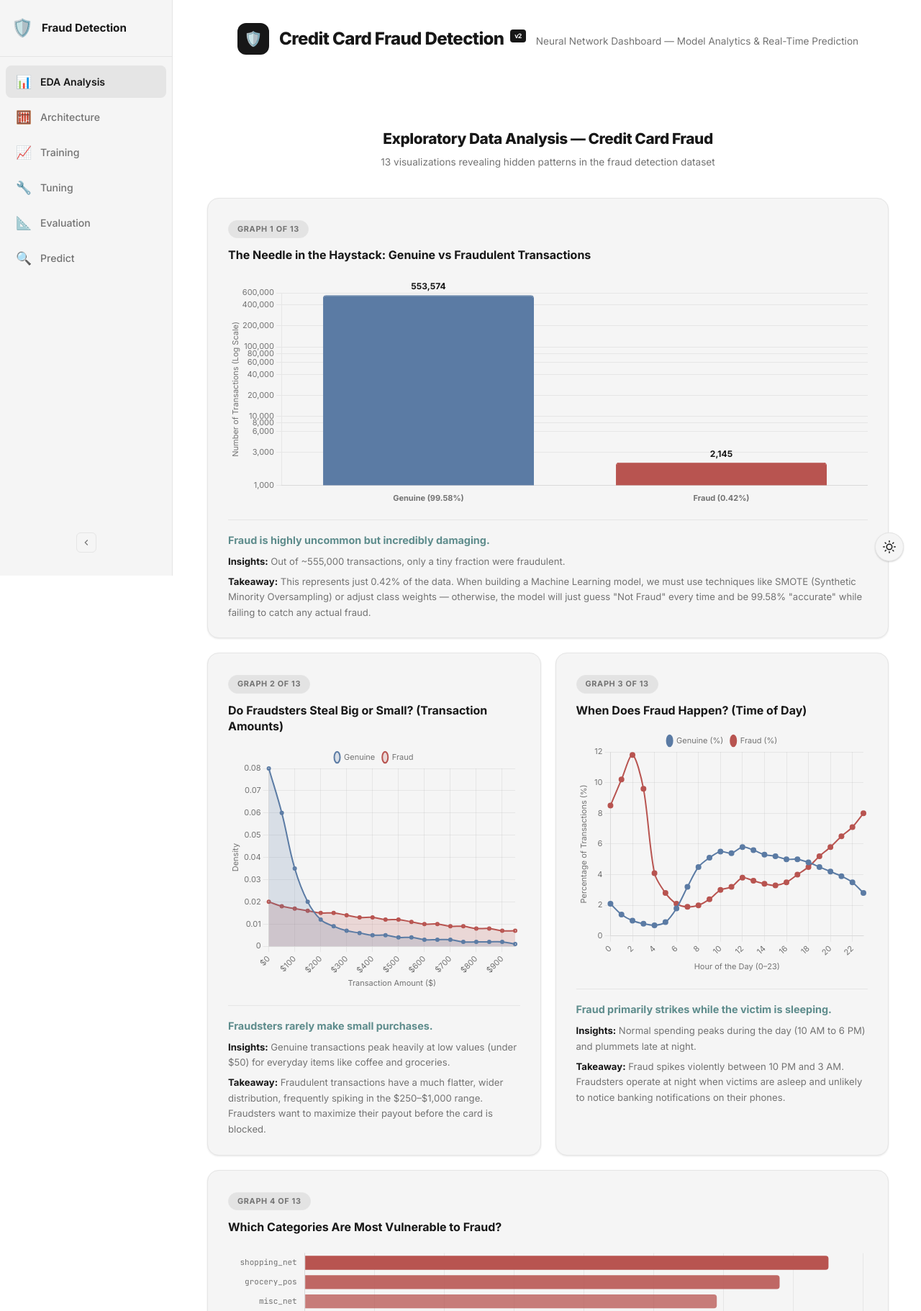
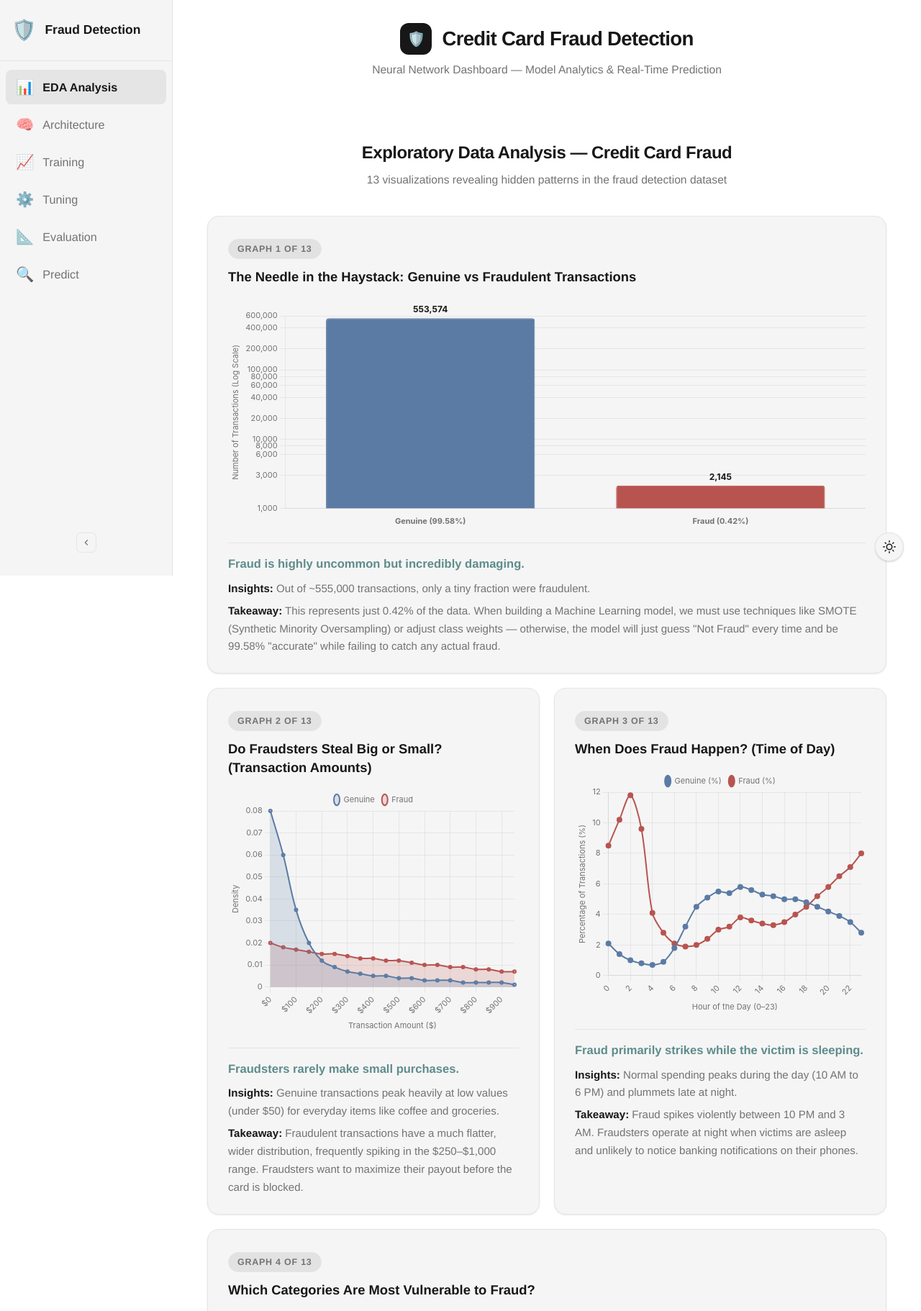
Before and after one commit to codezeroexe/neural-fraud-detector-v2, a Flask app: page / in a window 1280 px wide. Shown: the top 1822 px of the page at 72% size. Run offline with Flask 3, Linux system fonts and the light colour scheme; parts of the project's set-up code (start-up, migrations or seed data) failed here and were passed over.

Commit message:
UI: Change font to Helvetica Neue + Geist Mono, scale 115%

```diff
--- a/static/styles.css
+++ b/static/styles.css
@@ -4,7 +4,7 @@
    No gradients. No neon. No glassmorphism.
    ============================================================ */
 
-@import url('https://fonts.googleapis.com/css2?family=Inter:wght@300;400;500;600;700;800;900&family=JetBrains+Mono:wght@400;500;600&display=swap');
+@import url('https://fonts.googleapis.com/css2?family=Geist+Mono:wght@400;500;600&display=swap');
 
 /* ── Light Mode (Default) ────────────────────────────────── */
 :root {
@@ -65,7 +65,7 @@
     --shadow:    0 1px 3px rgba(0, 0, 0, 0.06), 0 1px 2px rgba(0, 0, 0, 0.04);
     --shadow-md: 0 4px 12px rgba(0, 0, 0, 0.06);
     --transition: all 0.2s ease;
-    --mono:      'JetBrains Mono', monospace;
+    --mono:      'Geist Mono', monospace;
 
     /* Chart */
     --chart-grid: rgba(0, 0, 0, 0.06);
@@ -132,10 +132,10 @@
 
 /* ── Reset ───────────────────────────────────────────────── */
 *, *::before, *::after { margin: 0; padding: 0; box-sizing: border-box; }
-html { scroll-behavior: smooth; }
+html { scroll-behavior: smooth; font-size: 115%; }
 
 body {
-    font-family: 'Inter', -apple-system, BlinkMacSystemFont, sans-serif;
+    font-family: 'Helvetica Neue', -apple-system, BlinkMacSystemFont, sans-serif;
     background: var(--bg-primary);
     color: var(--text-primary);
     min-height: 100vh;
@@ -144,12 +144,7 @@ body {
     transition: background-color 0.3s ease, color 0.3s ease;
 }
 
-/* ── App Layout: Sidebar + Main ─────────────────────────── */
-.app-layout {
-    display: flex;
-    min-height: 100vh;
-}
-
+/* ── Main Content ────────────────────────────── */
 .main-content {
     flex: 1;
     margin-left: 240px;
@@ -934,7 +929,7 @@ body {
 
 .chart-canvas {
     width: 100%;
-    height: 160px;
+    height: 184px; /* 160px * 1.15 */
 }
 
 /* ── Confusion Matrix ────────────────────────────────────── */
--- a/templates/index.html
+++ b/templates/index.html
@@ -12,9 +12,6 @@
 </head>
 <body>
 
-<!-- Skip Link -->
-<a href="#main-content" class="skip-link">Skip to main content</a>
-
 <!-- Mobile Hamburger Button -->
 <button id="hamburger" class="hamburger" aria-label="Toggle menu">
     <svg viewBox="0 0 24 24" fill="none" stroke="currentColor" stroke-width="2">
@@ -24,11 +21,8 @@
     </svg>
 </button>
 
-<!-- App Layout: Sidebar + Main Content -->
-<div class="app-layout">
-
-    <!-- Sidebar -->
-    <aside class="sidebar" id="sidebar">
+<!-- Sidebar (outside app-layout to avoid breaking position:fixed) -->
+<aside class="sidebar" id="sidebar">
         <div class="sidebar__brand">
             <span class="sidebar__icon">🛡️</span>
             <span class="sidebar__label">Fraud Detection</span>
@@ -46,7 +40,7 @@
                 <span class="sidebar__item-label">EDA Analysis</span>
             </button>
             <button class="sidebar__item" data-tab="architecture" role="tab">
-                <span class="sidebar__item-icon">🧮</span>
+                <span class="sidebar__item-icon">🧠</span>
                 <span class="sidebar__item-label">Architecture</span>
             </button>
             <button class="sidebar__item" data-tab="training" role="tab">
@@ -54,7 +48,7 @@
                 <span class="sidebar__item-label">Training</span>
             </button>
             <button class="sidebar__item" data-tab="tuning" role="tab">
-                <span class="sidebar__item-icon">🔧</span>
+                <span class="sidebar__item-icon">⚙️</span>
                 <span class="sidebar__item-label">Tuning</span>
             </button>
             <button class="sidebar__item" data-tab="evaluation" role="tab">
@@ -86,8 +80,10 @@
         </button>
     </aside>
 
-<!-- Main Content -->
-    <main class="main-content" id="main-content">
+<!-- App Layout: Main Content -->
+<div class="app-layout">
+    <!-- Main Content -->
+    <main class="main-content">
 
         <!-- Theme Toggle (bottom-right corner) -->
         <button id="theme-toggle" class="theme-toggle" aria-label="Toggle dark mode">
@@ -112,9 +108,8 @@
             <!-- Header (inside app-shell for EDA) -->
             <header class="header">
         <div class="header__brand">
-            <div class="header__brand">
             <div class="header__icon">🛡️</div>
-            <h1>Credit Card Fraud Detection <span class="version-badge">v2</span></h1>
+            <h1>Credit Card Fraud Detection</h1>
         </div>
         <p class="header__sub">Neural Network Dashboard — Model Analytics & Real-Time Prediction</p>
 </header>
@@ -244,7 +239,7 @@
         <!-- Neural Network Diagram -->
         <div class="card">
             <div class="card__header">
-                <span class="card__header-icon">🧮</span>
+                <span class="card__header-icon">🧠</span>
                 <div>
                     <div class="card__title">Neural Network Architecture</div>
                     <div class="card__subtitle">MLP: 15 → 256 → 128 → 64 → 1 (Sigmoid)</div>
@@ -811,10 +806,8 @@
             const result = await res.json();
             if (!res.ok) throw new Error(result.error || 'Server error');
             showResult(result);
-            showToast(result.prediction === 'FRAUD' ? 'Fraud detected!' : 'Transaction verified', result.prediction === 'FRAUD' ? 'error' : 'success');
         } catch (err) {
             showError(err.message || 'Something went wrong.');
-            showToast(err.message || 'Something went wrong.', 'error');
         } finally { setLoading(false); }
     });
 
@@ -825,7 +818,7 @@
 
     function showResult(r) {
         const predEl = document.getElementById('result-prediction');
-        predEl.textContent = r.prediction === 'FRAUD' ? 'FRAUD DETECTED' : 'LEGITIMATE';
+        predEl.textContent = r.prediction === 'FRAUD' ? '⚠️ FRAUD DETECTED' : '✅ LEGITIMATE';
         predEl.className = 'result-prediction ' + (r.prediction === 'FRAUD' ? 'fraud' : 'legit');
 
         document.getElementById('result-probability').innerHTML = r.probability.toFixed(1) + '<span class="pct">%</span>';
@@ -836,13 +829,9 @@
         requestAnimationFrame(() => requestAnimationFrame(() => bar.style.width = r.probability + '%'));
 
         const badge = document.getElementById('risk-badge');
-        const riskIcons = {
-            high: '<span style="color:#ef4444">●</span>',
-            medium: '<span style="color:#f97316">●</span>',
-            low: '<span style="color:#22c55e">●</span>'
-        };
+        const icons = {high:'🔴', medium:'🟠', low:'🟢'};
         badge.className = 'risk-badge ' + r.risk.toLowerCase();
-        badge.innerHTML = riskIcons[r.risk.toLowerCase()] + ' ' + r.risk + ' RISK';
+        badge.textContent = icons[r.risk.toLowerCase()] + ' ' + r.risk + ' RISK';
 
         document.getElementById('threshold-note').textContent = 'Decision threshold: ' + r.threshold + '%';
         document.getElementById('distance-note').textContent = 'Distance to merchant: ' + (r.distance_km || 0) + ' km';
@@ -1742,21 +1731,6 @@
         container.innerHTML = html;
     }
 
-    // ─── Toast Notifications ─────────────────────────
-    function showToast(msg, type = 'info') {
-        let c = document.querySelector('.toast-container');
-        if (!c) {
-            c = document.createElement('div');
-            c.className = 'toast-container';
-            document.body.appendChild(c);
-        }
-        const t = document.createElement('div');
-        t.className = 'toast toast--' + type;
-        t.textContent = msg;
-        c.appendChild(t);
-        setTimeout(() => t.remove(), 3000);
-    }
-
 })();
 </script>
 
```
